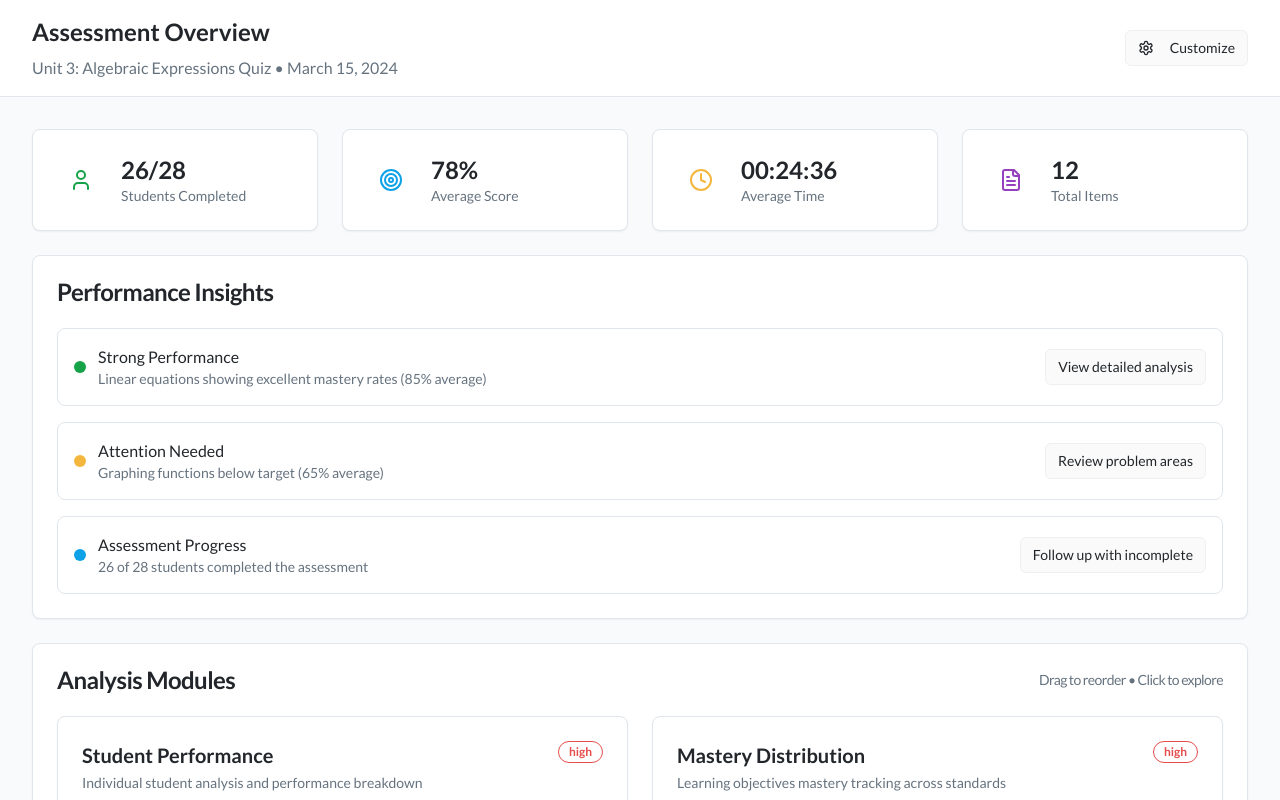
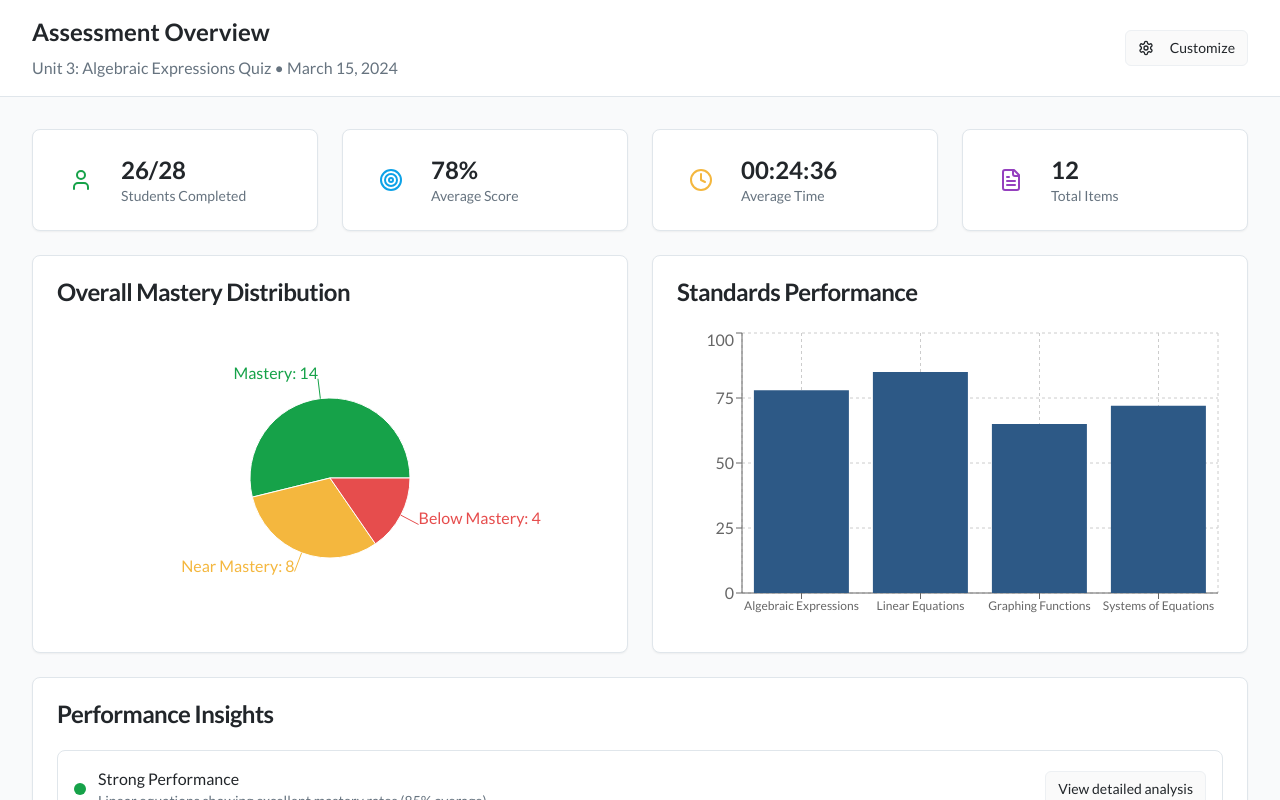
Before and after one commit to MikeBlom/ams-quiz-report, a React (Vite) app: page / in a window 1280 px wide. Shown: the top 800 px of the page. Built offline with nearby package versions, Linux system fonts and the light colour scheme.

Commit message:
Reverted to commit 49b70c0cf00b7803f63e0b07d60e6204f31595c5

```diff
--- a/src/pages/Index.tsx
+++ b/src/pages/Index.tsx
@@ -274,6 +274,57 @@ const Index = () => {
           })}
         </div>
 
+        {/* Performance Overview Charts */}
+        <div className="grid grid-cols-1 lg:grid-cols-2 gap-6">
+          {/* Mastery Distribution Pie Chart */}
+          <Card>
+            <CardHeader>
+              <CardTitle>Overall Mastery Distribution</CardTitle>
+            </CardHeader>
+            <CardContent>
+              <ResponsiveContainer width="100%" height={300}>
+                <PieChart>
+                  <Pie
+                    data={masteryOverview}
+                    cx="50%"
+                    cy="50%"
+                    outerRadius={80}
+                    dataKey="value"
+                    label={({ name, value }) => `${name}: ${value}`}
+                  >
+                    {masteryOverview.map((entry, index) => (
+                      <Cell key={`cell-${index}`} fill={entry.color} />
+                    ))}
+                  </Pie>
+                  <Tooltip />
+                </PieChart>
+              </ResponsiveContainer>
+            </CardContent>
+          </Card>
+
+          {/* Standards Performance Bar Chart */}
+          <Card>
+            <CardHeader>
+              <CardTitle>Standards Performance</CardTitle>
+            </CardHeader>
+            <CardContent>
+              <ResponsiveContainer width="100%" height={300}>
+                <BarChart data={standardsPerformance}>
+                  <CartesianGrid strokeDasharray="3 3" />
+                  <XAxis
+                    dataKey="standard"
+                    tick={{ fontSize: 12 }}
+                    interval={0}
+                  />
+                  <YAxis />
+                  <Tooltip />
+                  <Bar dataKey="score" fill="hsl(var(--primary))" />
+                </BarChart>
+              </ResponsiveContainer>
+            </CardContent>
+          </Card>
+        </div>
+
         {/* Performance Insights */}
         <Card>
           <CardHeader>
```
